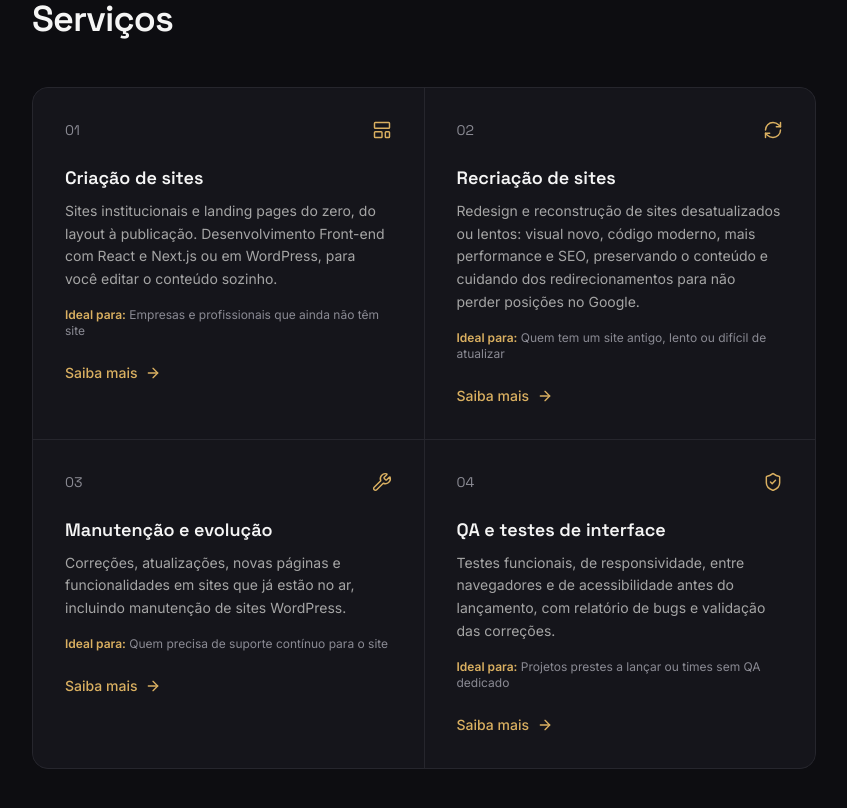
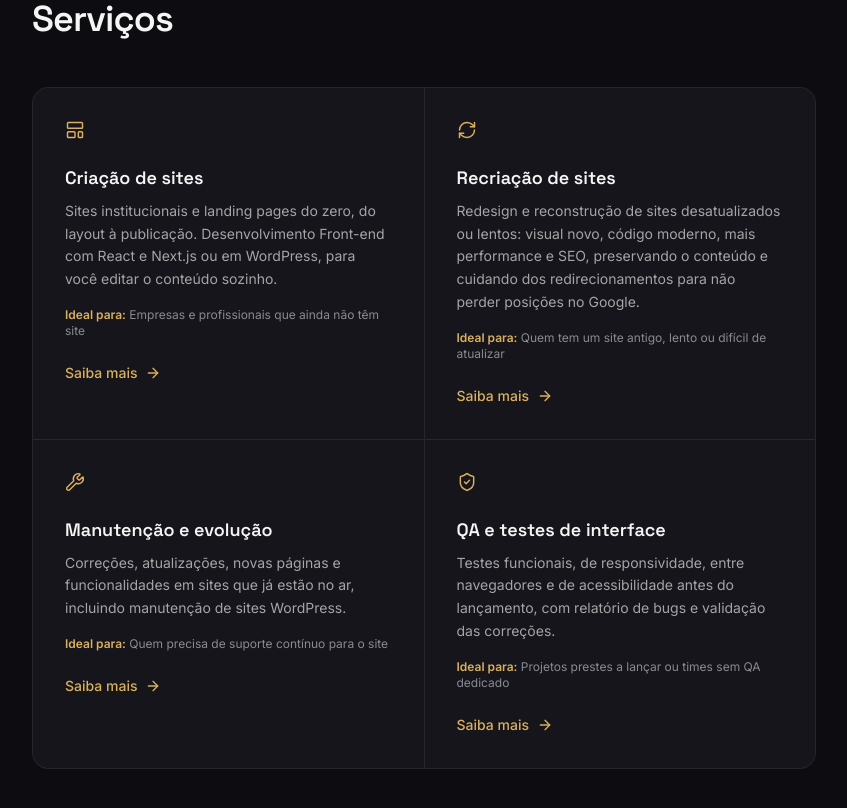
Before and after one commit to fernandatollotti/portfolio-frontend-developer, a Next.js app: page / in a window 1280 px wide. Shown: the part 4600-5408 px from the top of the page, without its empty margins (328-1175 px from the left). Built offline with nearby package versions, Linux system fonts and the light colour scheme; no server answers.

Commit message:
Remove service number span from Services component
Removed the service number display from the Services component.

```diff
--- a/src/components/sections/Services.tsx
+++ b/src/components/sections/Services.tsx
@@ -44,7 +44,6 @@ export function Services() {
               )}
             >
               <div className="flex items-start justify-between">
-                <span className="font-heading text-sm text-text-muted">{service.number}</span>
                 <Icon className="h-5 w-5 text-accent" aria-hidden="true" strokeWidth={1.75} />
               </div>
               <h3 className="mt-6 font-heading text-lg font-semibold text-text">
```
